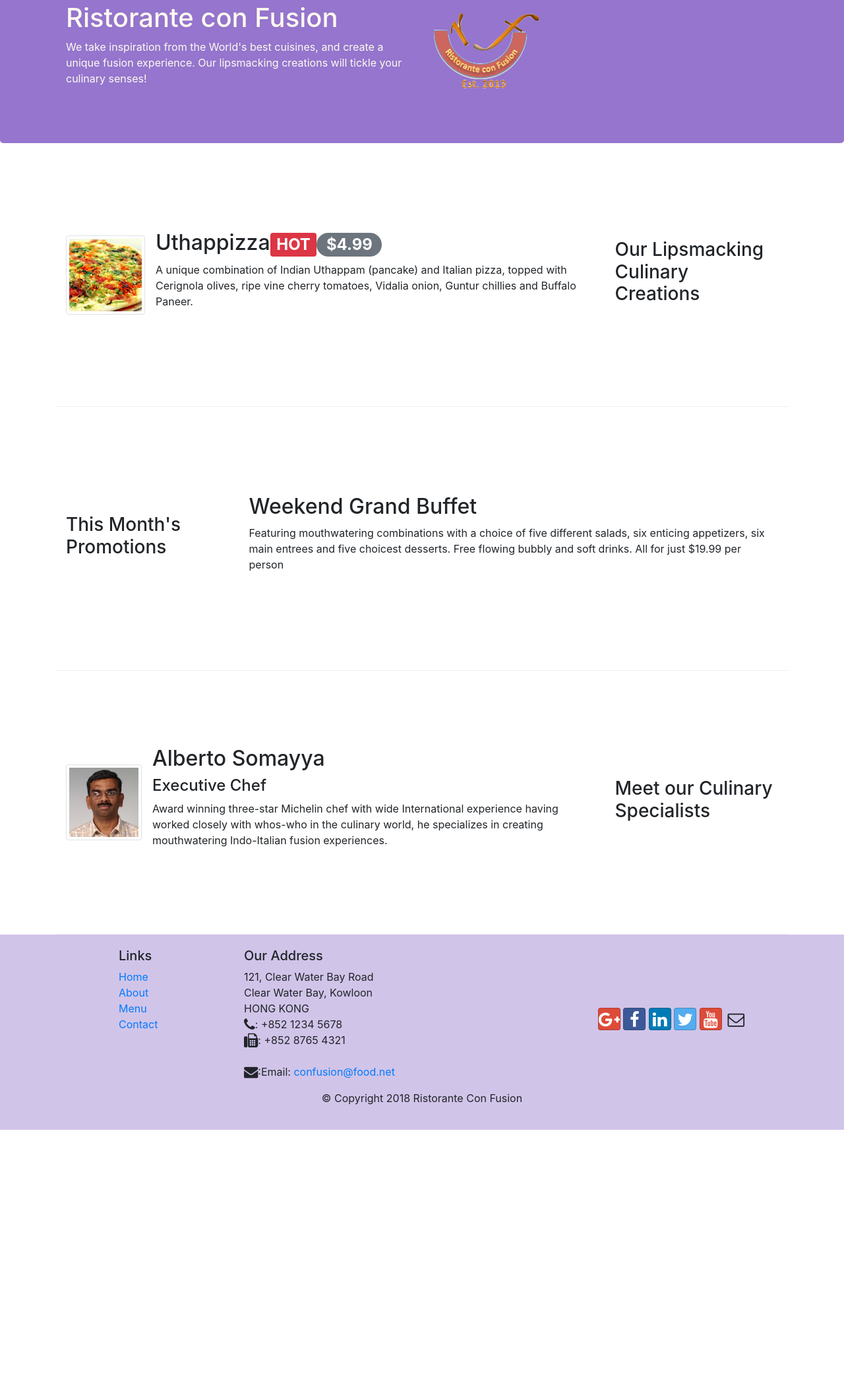
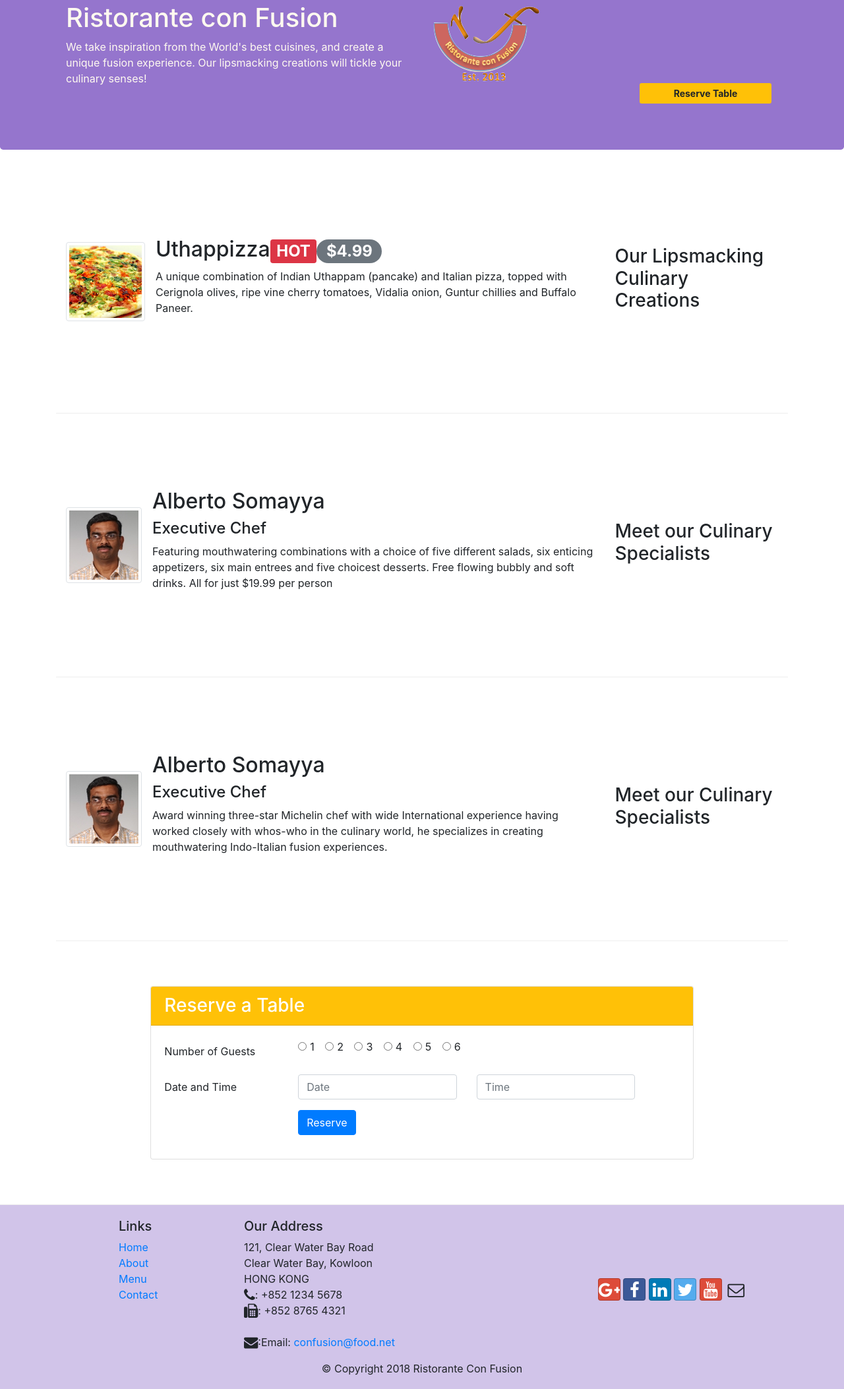
Before and after one commit to Rishabhsp98/Coursera-Assignments, a website: page index.html in a window 1280 px wide. Shown: the part 117-2223 px from the top of the page at 66% size. Before the commit the page ends 1830 px from the top, so only its background shows below. Drawn offline with nearby package versions, Linux system fonts and the light colour scheme.

Commit message:
assignment 2

```diff
--- a/index.html
+++ b/index.html
@@ -3,15 +3,15 @@
 
 <head>
   <!-- Required meta tags always come first -->
-    <meta charset="utf-8">
-    <meta name="viewport" content="width=device-width, initial-scale=1, shrink-to-fit=no">
-    <meta http-equiv="x-ua-compatible" content="ie=edge">
+  <meta charset="utf-8" />
+  <meta name="viewport" content="width=device-width, initial-scale=1, shrink-to-fit=no" />
+  <meta http-equiv="x-ua-compatible" content="ie=edge" />
 
   <!-- Bootstrap CSS -->
-    <link rel="stylesheet" href="node_modules/bootstrap/dist/css/bootstrap.min.css">
-    <link rel="stylesheet" href="node_modules/font-awesome/css/font-awesome.min.css">
-    <link rel="stylesheet" href="node_modules/bootstrap-social/bootstrap-social.css">
-    <link rel="stylesheet" href="css/styles.css">
+  <link rel="stylesheet" href="node_modules/bootstrap/dist/css/bootstrap.min.css" />
+  <link rel="stylesheet" href="node_modules/font-awesome/css/font-awesome.min.css" />
+  <link rel="stylesheet" href="node_modules/bootstrap-social/bootstrap-social.css" />
+  <link rel="stylesheet" href="css/styles.css" />
 
   <title>Ristorante Con Fusion</title>
 </head>
@@ -22,18 +22,21 @@
       <button class="navbar-toggler" type="button" data-toggle="collapse" data-target="#Navbar">
         <span class="navbar-toggler-icon"></span>
       </button>
-            <a class="navbar-brand" href="index.html"><img src="img/logo.png" height="30" width="41"></a>
+      <a class="navbar-brand" href="index.html"><img src="img/logo.png" height="30" width="41" /></a>
       <div class="collapse navbar-collapse" id="Navbar">
         <ul class="navbar-nav mr-auto">
-                    <li class="nav-item active"><a class="nav-link" href="index.html"><span
-                                class="fa fa-home"></span>Home</a></li>
-                    <li class="nav-item"><a class="nav-link" href="aboutus.html"><span class="fa fa-info fa-lg"></span>
-                            About</a></li>
-                    <li class="nav-item"><a class="nav-link" href="#"><span class="fa fa-list fa-lg"></span> Menu</a>
+          <li class="nav-item active">
+            <a class="nav-link" href="index.html"><span class="fa fa-home"></span>Home</a>
           </li>
-                    <li class="nav-item"><a class="nav-link" href="contactus.html"><span
-                                class="fa fa-address-card fa-lg"></span>
-                            Contact</a></li>
+          <li class="nav-item">
+            <a class="nav-link" href="aboutus.html"><span class="fa fa-info fa-lg"></span> About</a>
+          </li>
+          <li class="nav-item">
+            <a class="nav-link" href="#"><span class="fa fa-list fa-lg"></span> Menu</a>
+          </li>
+          <li class="nav-item">
+            <a class="nav-link" href="contactus.html"><span class="fa fa-address-card fa-lg"></span> Contact</a>
+          </li>
           <li></li>
         </ul>
       </div>
@@ -44,11 +47,21 @@
       <div class="row row-header">
         <div class="col-12 col-sm-6">
           <h1>Ristorante con Fusion</h1>
-                    <p>We take inspiration from the World's best cuisines, and create a unique fusion experience. Our
-                        lipsmacking creations will tickle your culinary senses!</p>
+          <p>
+            We take inspiration from the World's best cuisines, and create a
+            unique fusion experience. Our lipsmacking creations will tickle
+            your culinary senses!
+          </p>
         </div>
-                <div class="col-12 col-sm align-self-center">
-                    <img src="img/logo.png" class="img-fluid">
+        <div class="col-12 col-sm-6 align-self-center">
+          <img src="img/logo.png" class="img-fluid" />
+          <!-- <a href="#card" class="btn btn-sm bg-warning" id="#jumbobutton">Reserve Table</a> -->
+          <!-- <a href="#card" class="btn btn-sm bg-warning btn-block ml-auto"><strong>Reserve
+                            Table</strong></a> -->
+          <div class="col-12 col-sm-6 align-self-center" style="margin-left: 300px;">
+            <a href="#card" class="btn btn-sm bg-warning" style="width: 200px;"><strong>Reserve
+                Table</strong></a>
+          </div>
 
         </div>
       </div>
@@ -62,56 +75,140 @@
       </div>
       <div class="col col-sm order-sm-first col-md">
         <div class="media">
-                    <img class="d-flex mr-3 img-thumbnail align-self-center" src="img/uthappizza.png" alt="uthappizza">
+          <img class="d-flex mr-3 img-thumbnail align-self-center" src="img/uthappizza.png" alt="uthappizza" />
           <div class="media-body">
-                        <h2 class="mt-0">Uthappizza<span class="badge badge-danger">HOT</span><span
-                                class="badge badge-pill badge-secondary">$4.99</span></h2>
-                        <p class="d-none d-sm-block">A unique combination of Indian Uthappam (pancake) and Italian
-                            pizza,
-                            topped
-                            with Cerignola olives,
-                            ripe vine cherry tomatoes, Vidalia onion, Guntur chillies and Buffalo Paneer.</p>
+            <h2 class="mt-0">
+              Uthappizza<span class="badge badge-danger">HOT</span><span
+                class="badge badge-pill badge-secondary">$4.99</span>
+            </h2>
+            <p class="d-none d-sm-block">
+              A unique combination of Indian Uthappam (pancake) and Italian
+              pizza, topped with Cerignola olives, ripe vine cherry tomatoes,
+              Vidalia onion, Guntur chillies and Buffalo Paneer.
+            </p>
           </div>
-
         </div>
-
       </div>
     </div>
 
-
-        <div class="row row-content align-items-center">
-            <div class="col-12 col-sm-4 col-md-3">
+    <!-- <div class="row row-content align-items-center">
+      <div class="col-12 col-sm-4 order-sm-last col-md-3">
         <h3>This Month's Promotions</h3>
       </div>
-            <div class="col col-sm col-md">
-                <h2>Weekend Grand Buffet</h2>
-                <p class="d-none d-sm-block">Featuring mouthwatering combinations with a choice of five different
-                    salads, six enticing appetizers,
-                    six main entrees and five choicest desserts. Free flowing bubbly and soft drinks. All for just
-                    $19.99 per person </p>
+      <div class="media">
+        <div class="media-body">
+          <h2>
+            Weekend Grand Buffet<span class="badge badge-danger">NEW</span>
+          </h2>
+          <p class="d-none d-sm-block">
+            Featuring mouthwatering combinations with a choice of five
+            different salads, six enticing appetizers, six main entrees and
+            five choicest desserts. Free flowing bubbly and soft drinks. All
+            for just $19.99 per person
+          </p>
         </div>
+        <img class="d-flex mr-3 img-thumbnail align-self-center" src="img/buffet.png" alt="Buffet" />
       </div>
-
+    </div> -->
     <div class="row row-content align-items-center">
       <div class="col-12 col-sm-4 order-sm-last col-md-3">
         <h3>Meet our Culinary Specialists</h3>
       </div>
       <div class="col col-sm order-sm-first col-md">
         <div class="media">
-                    <img class="d-flex mr-3 img-thumbnail align-self-center" src="img/alberto.png"
-                        alt="Alberto Somayya">
+          <img class="d-flex mr-3 img-thumbnail align-self-center" src="img/alberto.png" alt="Alberto Somayya" />
           <div class="media-body">
             <h2 class="mt-0">Alberto Somayya</h2>
             <h4>Executive Chef</h4>
-                        <p class="d-none d-sm-block">Award winning three-star Michelin chef with wide
-                            International experience having worked closely with
-                            whos-who in the culinary world, he specializes in
-                            creating mouthwatering Indo-Italian fusion experiences.
+            <p class="d-none d-sm-block">
+              Featuring mouthwatering combinations with a choice of five
+              different salads, six enticing appetizers, six main entrees and
+              five choicest desserts. Free flowing bubbly and soft drinks. All
+              for just $19.99 per person
             </p>
           </div>
         </div>
       </div>
-
+    </div>
+    <div class="row row-content align-items-center">
+      <div class="col-12 col-sm-4 order-sm-last col-md-3">
+        <h3>Meet our Culinary Specialists</h3>
+      </div>
+      <div class="col col-sm order-sm-first col-md">
+        <div class="media">
+          <img class="d-flex mr-3 img-thumbnail align-self-center" src="img/alberto.png" alt="Alberto Somayya" />
+          <div class="media-body">
+            <h2 class="mt-0">Alberto Somayya</h2>
+            <h4>Executive Chef</h4>
+            <p class="d-none d-sm-block">
+              Award winning three-star Michelin chef with wide International
+              experience having worked closely with whos-who in the culinary
+              world, he specializes in creating mouthwatering Indo-Italian
+              fusion experiences.
+            </p>
+          </div>
+        </div>
+      </div>
+    </div>
+  </div>
+  <div class="row row-content align-items-center">
+    <div class="col-12 col-sm-8 offset-sm-2">
+      <div class="card" id="card">
+        <h3 class="card-header bg-warning text-white">Reserve a Table</h3>
+        <div class="card-body">
+          <form>
+            <div class="form-group row">
+              <label for="nog" class="col-12 col-md-3 col-form-label">Number of Guests</label>
+              <div class="col-12 col-md-9">
+                <div class="form-check form-check-inline">
+                  <input class="form-check-input" type="radio" name="inlineRadioOptions" id="inlineRadio1"
+                    value="option1" />
+                  <label class="form-check-label" for="inlineRadio1">1</label>
+                </div>
+                <div class="form-check form-check-inline">
+                  <input class="form-check-input" type="radio" name="inlineRadioOptions" id="inlineRadio2"
+                    value="option2" />
+                  <label class="form-check-label" for="inlineRadio2">2</label>
+                </div>
+                <div class="form-check form-check-inline">
+                  <input class="form-check-input" type="radio" name="inlineRadioOptions" id="inlineRadio3"
+                    value="option3" />
+                  <label class="form-check-label" for="inlineRadio3">3</label>
+                </div>
+                <div class="form-check form-check-inline">
+                  <input class="form-check-input" type="radio" name="inlineRadioOptions" id="inlineRadio4"
+                    value="option4" />
+                  <label class="form-check-label" for="inlineRadio4">4</label>
+                </div>
+                <div class="form-check form-check-inline">
+                  <input class="form-check-input" type="radio" name="inlineRadioOptions" id="inlineRadio5"
+                    value="option5" />
+                  <label class="form-check-label" for="inlineRadio5">5</label>
+                </div>
+                <div class="form-check form-check-inline">
+                  <input class="form-check-input" type="radio" name="inlineRadioOptions" id="inlineRadio6"
+                    value="option6" />
+                  <label class="form-check-label" for="inlineRadio6">6</label>
+                </div>
+              </div>
+            </div>
+            <div class="form-group row">
+              <label for="dandt" class="col-12 col-md-3 col-form-label">Date and Time</label>
+              <div class="col-12 col-md-4">
+                <input type="text" class="form-control" id="date" name="date" placeholder="Date" />
+              </div>
+              <div class="col-12 col-md-4">
+                <input type="text" class="form-control" id="time" name="time" placeholder="Time" />
+              </div>
+            </div>
+            <div class="form-group row">
+              <div class="offset-md-3 col-md-9">
+                <button type="submit" class="btn btn-primary">Reserve</button>
+              </div>
+            </div>
+          </form>
+        </div>
+      </div>
     </div>
   </div>
 
@@ -130,27 +227,24 @@
         <div class="col-7 col-sm-5">
           <h5>Our Address</h5>
           <address>
-                        121, Clear Water Bay Road<br>
-                        Clear Water Bay, Kowloon<br>
-                        HONG KONG<br>
-                        <i class="fa fa-phone fa-lg"></i>: +852 1234 5678<br>
-                        <i class="fa fa-fax fa-lg"></i>: +852 8765 4321<br><br>
-                        <i class="fa fa-envelope fa-lg"></i>:Email: <a
-                            href="mailto:confusion@food.net">confusion@food.net</a>
+            121, Clear Water Bay Road<br />
+            Clear Water Bay, Kowloon<br />
+            HONG KONG<br />
+            <i class="fa fa-phone fa-lg"></i>: +852 1234 5678<br />
+            <i class="fa fa-fax fa-lg"></i>: +852 8765 4321<br /><br />
+            <i class="fa fa-envelope fa-lg"></i>:Email:
+            <a href="mailto:confusion@food.net">confusion@food.net</a>
           </address>
         </div>
         <div class="col-12 col-sm-4 align-self-center">
           <div class="text-center">
-                        <a class="btn btn-social-icon btn-google" href="http://google.com/+"><i
-                                class="fa fa-google-plus"></i></a>
+            <a class="btn btn-social-icon btn-google" href="http://google.com/+"><i class="fa fa-google-plus"></i></a>
             <a class="btn btn-social-icon btn-facebook" href="http://www.facebook.com/profile.php?id="><i
                 class="fa fa-facebook"></i></a>
             <a class="btn btn-social-icon btn-linkedin" href="http://www.linkedin.com/in/"><i
                 class="fa fa-linkedin"></i></a>
-                        <a class="btn btn-social-icon btn-twitter" href="http://twitter.com/"><i
-                                class="fa fa-twitter"></i></a>
-                        <a class="btn btn-social-icon btn-google" href="http://youtube.com/"><i
-                                class="fa fa-youtube"></i></a>
+            <a class="btn btn-social-icon btn-twitter" href="http://twitter.com/"><i class="fa fa-twitter"></i></a>
+            <a class="btn btn-social-icon btn-google" href="http://youtube.com/"><i class="fa fa-youtube"></i></a>
             <a class="btn btn-social-icon" href="mailto:"><i class="fa fa-envelope-o"></i></a>
           </div>
         </div>
```
Also changed, not shown: aboutus.html (+4 -1 lines), contactus.html (+5 -1 lines). Lines whose indentation alone changed are shown as unchanged.
